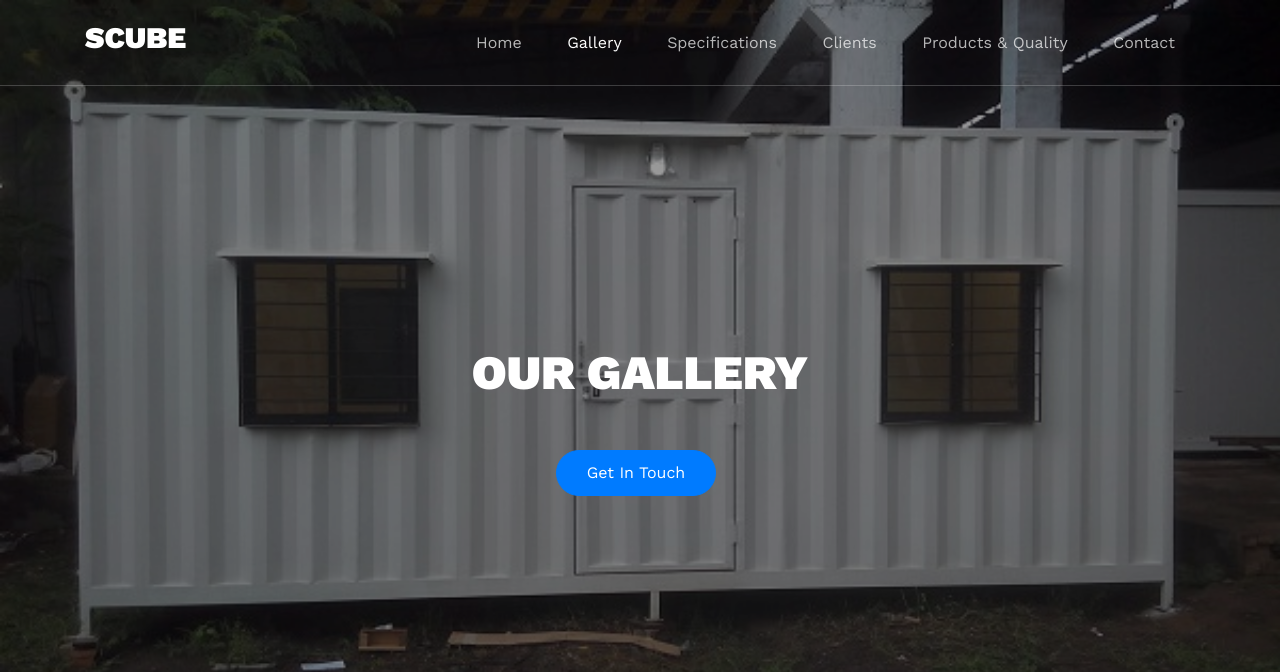
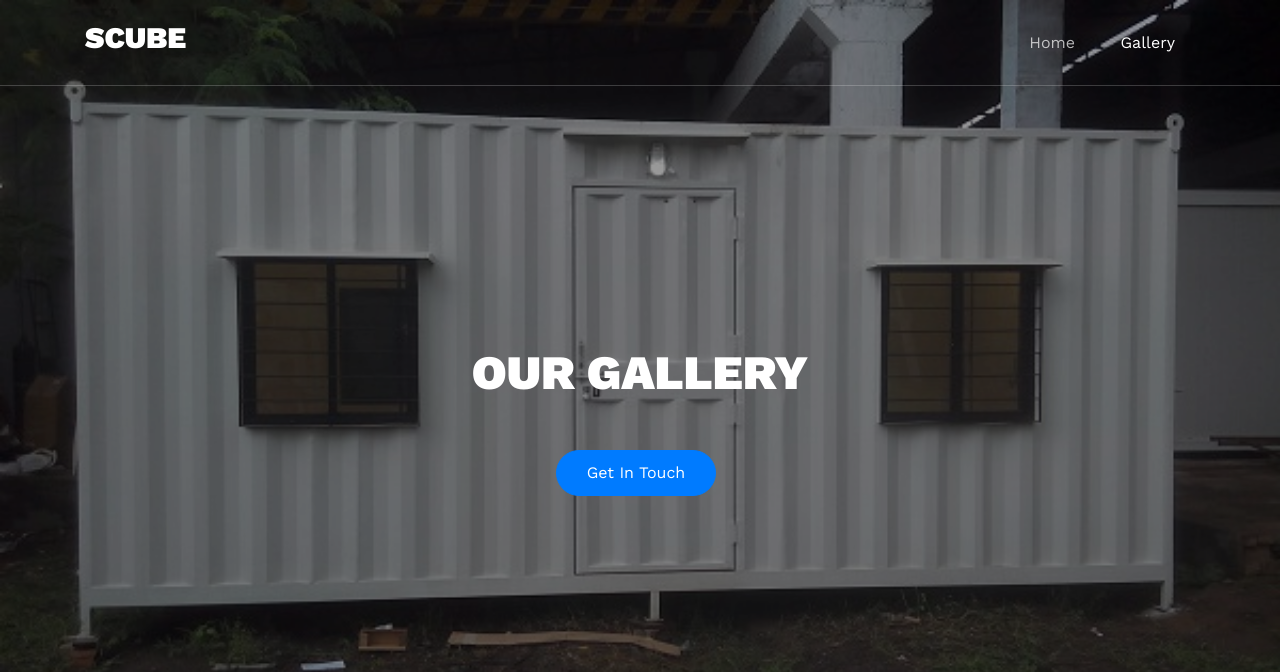
Before and after one commit to Ashutosh-Fichadia/Scube, a plain HTML site: page gallery.html in a window 1280 px wide. Shown: the top 672 px of the page. Drawn offline with nearby package versions, Linux system fonts and the light colour scheme.

Commit message:
Gallery Nav Updated

```diff
--- a/gallery.html
+++ b/gallery.html
@@ -56,12 +56,8 @@
         <div class="col-12 col-md-10 d-none d-xl-block">
           <nav class="site-navigation position-relative text-right" role="navigation">
             <ul class="site-menu main-menu js-clone-nav mr-auto d-none d-lg-block">
-              <li><a href="#home-section" class="nav-link">Home</a></li>
+              <li><a href="index.html" class="nav-link">Home</a></li>
               <li><a href="#portfolio-section" class="nav-link">Gallery</a></li>
-              <li><a href="#services-section" class="nav-link">Specifications</a></li>
-              <li><a href="#testimonials-section" class="nav-link">Clients</a></li>
-              <li><a href="#products-section" class="nav-link">Products &amp; Quality</a></li>
-              <li><a href="#contact-section" class="nav-link">Contact</a></li>
             </ul>
           </nav>
         </div>
@@ -200,10 +196,7 @@
             <div class="col-md-3 ml-auto">
               <h2 class="footer-heading mb-4">Quick Links</h2>
               <ul class="list-unstyled">
-                <li><a href="#about-section" class="smoothscroll">About Us</a></li>
-                <li><a href="#services-section" class="smoothscroll">Specifications</a></li>
-                <li><a href="#testimonials-section" class="smoothscroll">Clients</a></li>
-                <li><a href="#contact-section" class="smoothscroll">Contact Us</a></li>
+                <li><a href="index.html" class="smoothscroll">Home</a></li>
               </ul>
             </div>
             <div class="col-md-3">
```
